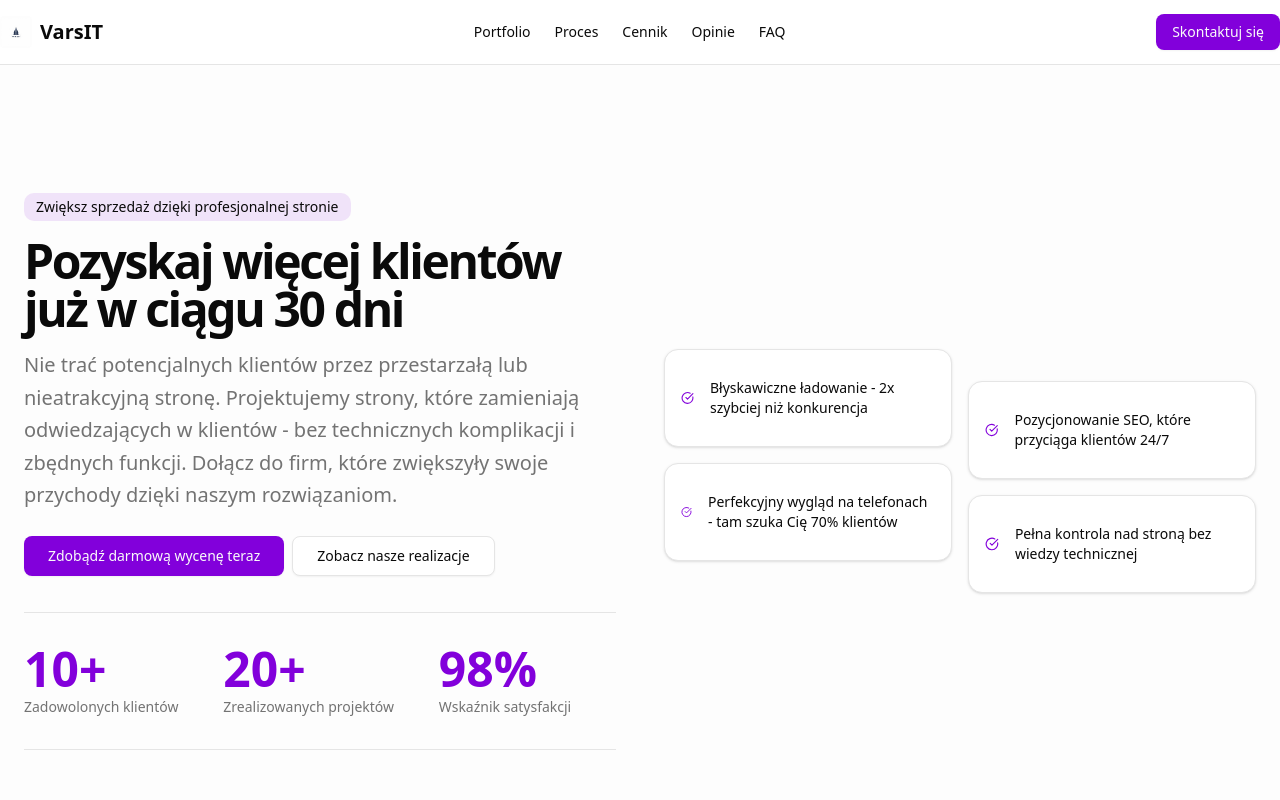
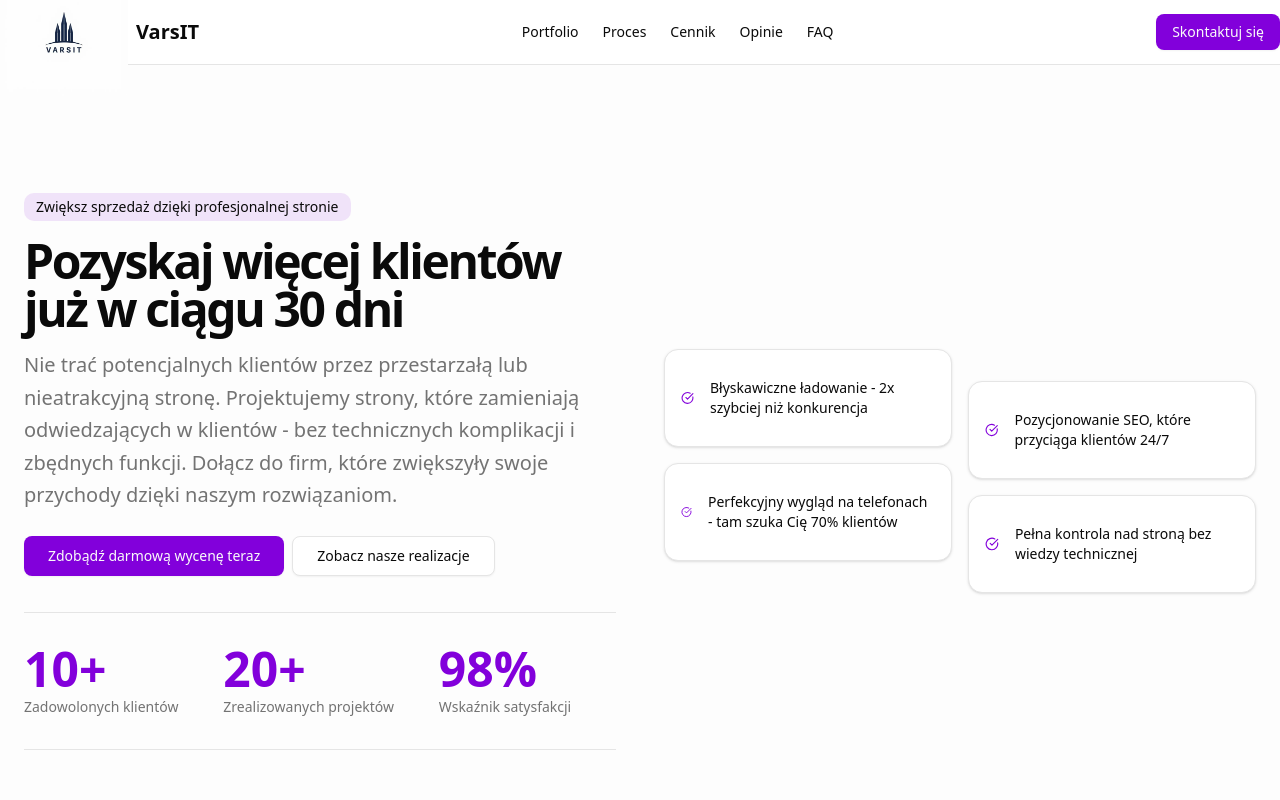
Before and after one commit to bartosz-skejcik/landing-page, a Next.js app: page / in a window 1280 px wide. Shown: the top 800 px of the page. Built offline with nearby package versions, Linux system fonts and the light colour scheme.

Commit message:
hotfix: logo

```diff
--- a/src/components/landing/footer.tsx
+++ b/src/components/landing/footer.tsx
@@ -9,8 +9,8 @@ function Footer() {
                     <Image
                         src="/logo.jpg"
                         alt="Logo"
-                        width={24}
-                        height={24}
+                        width={75}
+                        height={75}
                         className="rounded"
                     />
                     <p className="text-sm text-muted-foreground">
--- a/src/components/landing/navbar.tsx
+++ b/src/components/landing/navbar.tsx
@@ -10,8 +10,8 @@ function Navbar() {
                     <Image
                         src="/logo.jpg"
                         alt="Logo"
-                        width={32}
-                        height={32}
+                        width={128}
+                        height={128}
                         className="rounded"
                     />
                     <span className="text-xl font-bold">VarsIT</span>
```
